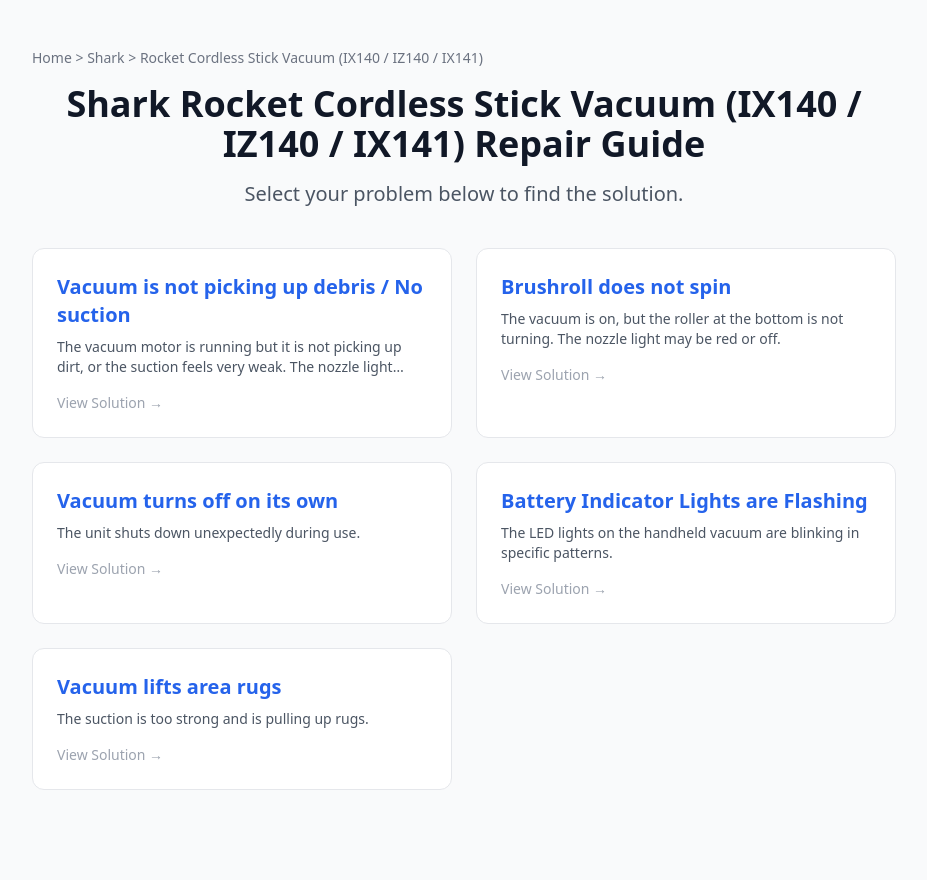
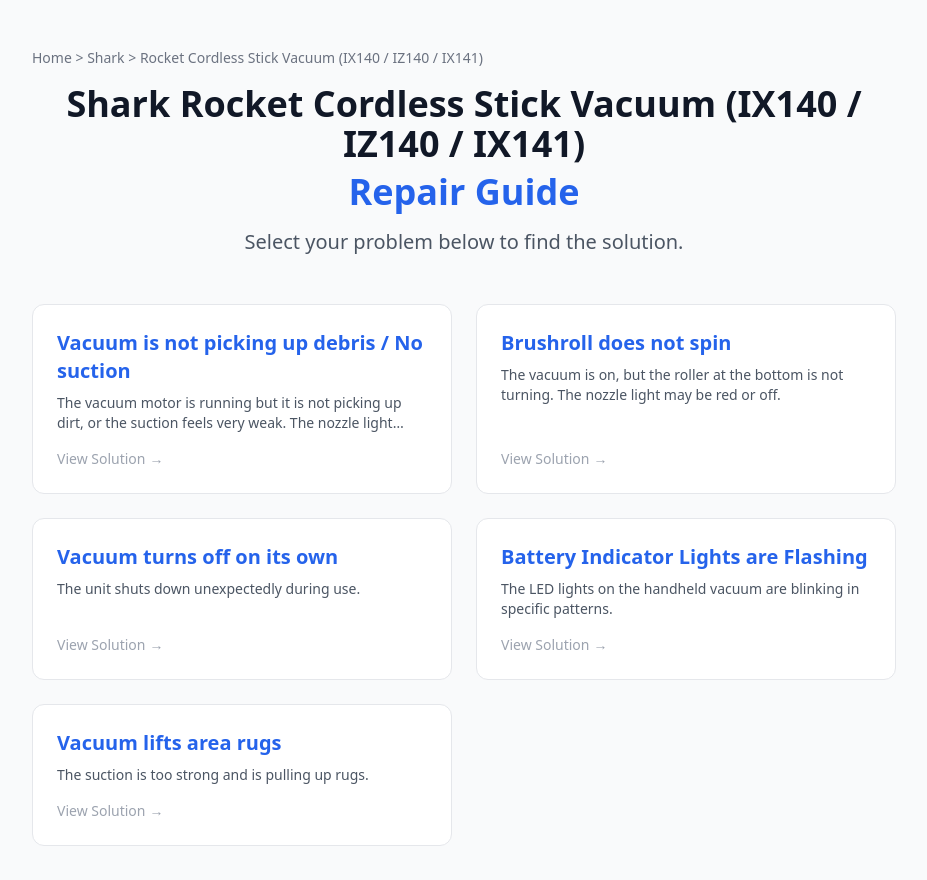
Before and after one commit to Daseanle/vacuum-parts-hub, a Next.js app: page /guide/shark-ix140-series in a window 1280 px wide. Shown: the top 880 px of the page, without its empty margins (176-1103 px from the left). Before the commit the page ends 838 px from the top, so only its background shows below. Built offline with nearby package versions, Linux system fonts and the light colour scheme.

Commit message:
Update page.tsx

```diff
--- a/app/guide/[model]/page.tsx
+++ b/app/guide/[model]/page.tsx
@@ -1,10 +1,20 @@
 import { getModelData, getAllModelSlugs } from '@/lib/vacuum-data';
 import Link from 'next/link';
 import { notFound } from 'next/navigation';
+import { Metadata } from 'next';
 
-// 静态生成路径
 export async function generateStaticParams() {
   return await getAllModelSlugs();
+}
+
+// 增加 SEO 标题优化
+export async function generateMetadata({ params }: { params: { model: string } }): Promise<Metadata> {
+  const data = await getModelData(params.model);
+  if (!data) return { title: 'Guide Not Found' };
+  return {
+    title: `${data.brand} ${data.model} Repair Guide & Parts`,
+    description: `Troubleshoot and fix your ${data.brand} ${data.model}. Find manual, common problems, and replacement parts.`,
+  };
 }
 
 export default async function ModelPage({ params }: { params: { model: string } }) {
@@ -20,9 +30,24 @@
         <Link href="/" className="hover:text-blue-600">Home</Link> &gt; {data.brand} &gt; {data.model}
       </nav>
 
-      <header className="mb-10 text-center">
+      <header className="mb-12 text-center">
+        {/* --- 图片展示区域 Start --- */}
+        {data.image_url && (
+          <div className="flex justify-center mb-8">
+            <div className="relative w-64 h-64 bg-white rounded-xl p-4 shadow-sm border border-gray-100">
+              <img
+                src={data.image_url}
+                alt={`${data.brand} ${data.model}`}
+                className="w-full h-full object-contain hover:scale-105 transition-transform duration-300"
+              />
+            </div>
+          </div>
+        )}
+        {/* --- 图片展示区域 End --- */}
+
         <h1 className="text-4xl font-extrabold text-gray-900 mb-4">
-          {data.brand} {data.model} Repair Guide
+          {data.brand} {data.model}
+          <span className="block text-blue-600 mt-2">Repair Guide</span>
         </h1>
         <p className="text-xl text-gray-600">
           Select your problem below to find the solution.
@@ -36,15 +61,15 @@
             href={`/guide/${params.model}/${problem.id}`}
             className="block group"
           >
-            <div className="border border-gray-200 rounded-xl p-6 hover:shadow-lg transition-shadow bg-white h-full">
-              <h2 className="text-xl font-bold text-blue-600 group-hover:underline mb-2">
+            <div className="border border-gray-200 rounded-xl p-6 hover:shadow-lg transition-shadow bg-white h-full flex flex-col justify-center">
+              <h2 className="text-xl font-bold text-blue-600 group-hover:text-blue-800 mb-2">
                 {problem.title}
               </h2>
-              <p className="text-gray-600 line-clamp-2 text-sm">
+              <p className="text-gray-600 line-clamp-2 text-sm mb-4">
                 {problem.description}
               </p>
-              <div className="mt-4 text-sm text-gray-400 font-medium">
-                View Solution &rarr;
+              <div className="mt-auto text-sm text-gray-400 font-medium flex items-center">
+                View Solution <span className="ml-1 group-hover:translate-x-1 transition-transform">→</span>
               </div>
             </div>
           </Link>
```
